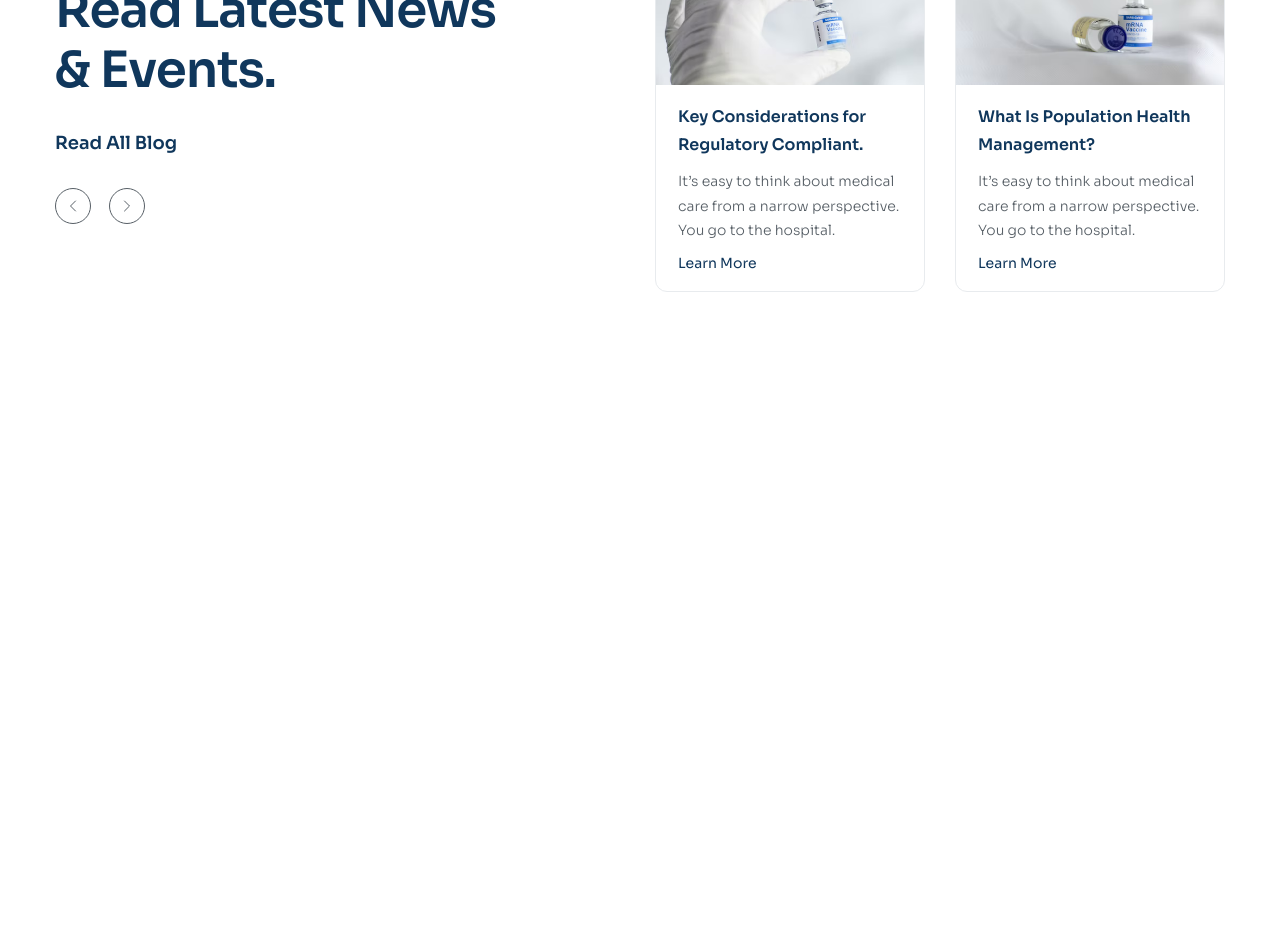
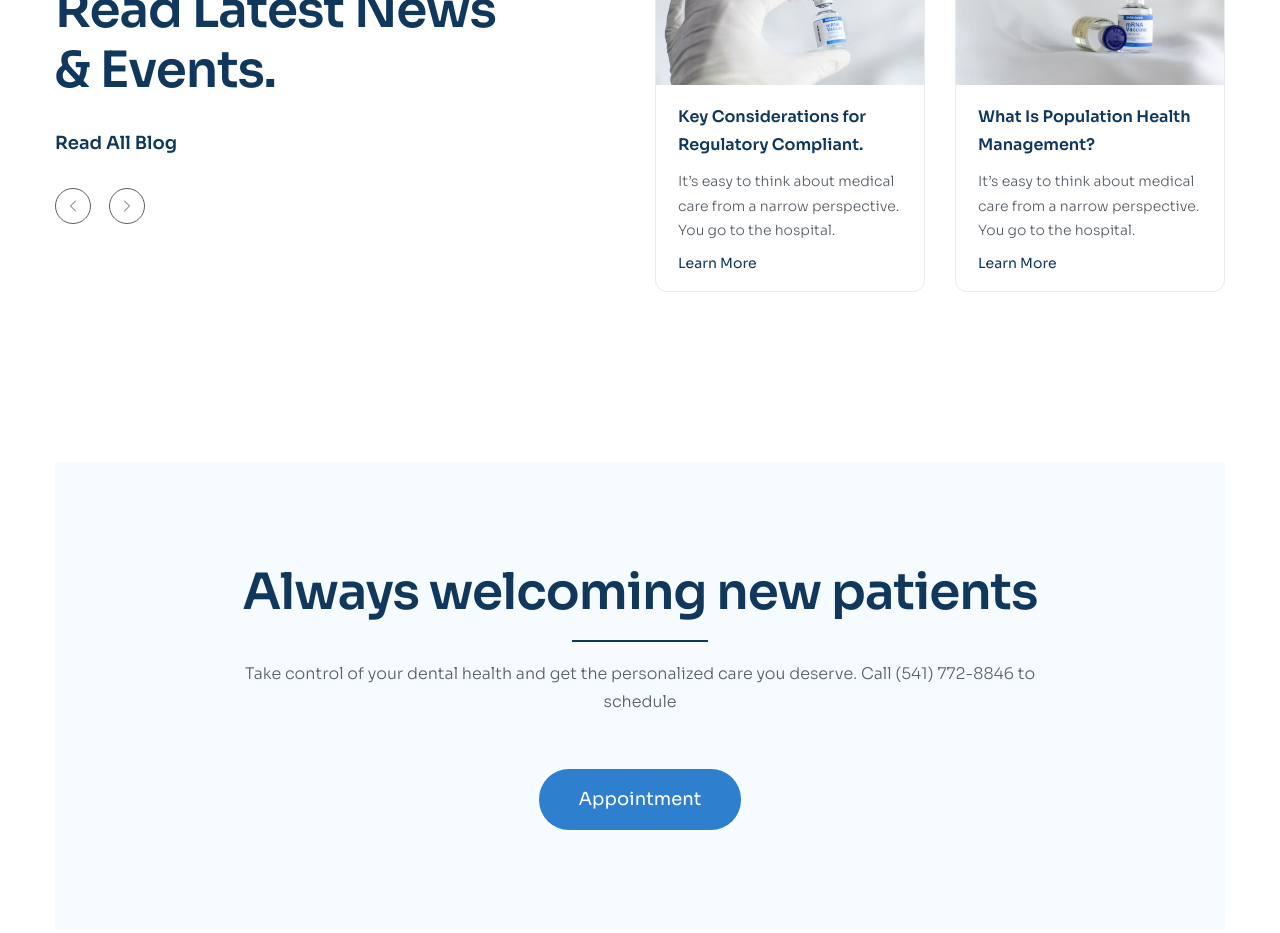
Before and after one commit to Anya-Phan/dental-care, a plain HTML site: page index.html in a window 1280 px wide. Shown: the part 5231-6164 px from the top of the page. Before the commit the page ends 5523 px from the top, so only its background shows below. Drawn offline with Linux system fonts and the light colour scheme.

Commit message:
Making CTA

```diff
--- a/assets/css/style.css
+++ b/assets/css/style.css
@@ -629,3 +629,46 @@ a {
 .blog-item__more:hover {
     color: var(--light-primary-color);
 }
+
+/* CTA */
+.cta {
+    margin: 170px 0;
+}
+
+.cta__container {
+    padding: 100px 178px;
+    background-color: #f6fbff;
+    text-align: center;
+    display: flex;
+    align-items: center;
+}
+
+.cta__header {
+    font-size: 5rem;
+    font-weight: 600;
+    line-height: 1.2;
+    letter-spacing: -0.02em;
+    text-align: center;
+    color: var(--dark-primary-color);
+}
+
+.cta__seperate {
+    width: 136px;
+    height: 2px;
+    background-color: var(--dark-primary-color);
+    margin: 18px auto;
+}
+
+.cta__desc {
+    font-weight: 300;
+    text-align: center;
+    color: #575f66;
+}
+
+.cta__btn {
+    margin-top: 53px;
+    font-size: 1.8rem;
+    font-weight: 400;
+    text-align: center;
+    padding: 15px 40px;
+}
--- a/index.html
+++ b/index.html
@@ -636,7 +636,24 @@
                     </section>
                 </div>
             </section>
-            <section class="cta"></section>
+            <section class="cta">
+                <div class="content">
+                    <section class="cta__container">
+                        <div class="cta__text">
+                            <h2 class="cta__header">
+                                Always welcoming new patients
+                            </h2>
+                            <div class="cta__seperate"></div>
+                            <p class="cta__desc">
+                                Take control of your dental health and get the
+                                personalized care you deserve. Call (541)
+                                772-8846 to schedule
+                            </p>
+                            <a href="#!" class="cta__btn btn">Appointment</a>
+                        </div>
+                    </section>
+                </div>
+            </section>
         </main>
         <footer></footer>
     </body>
```
